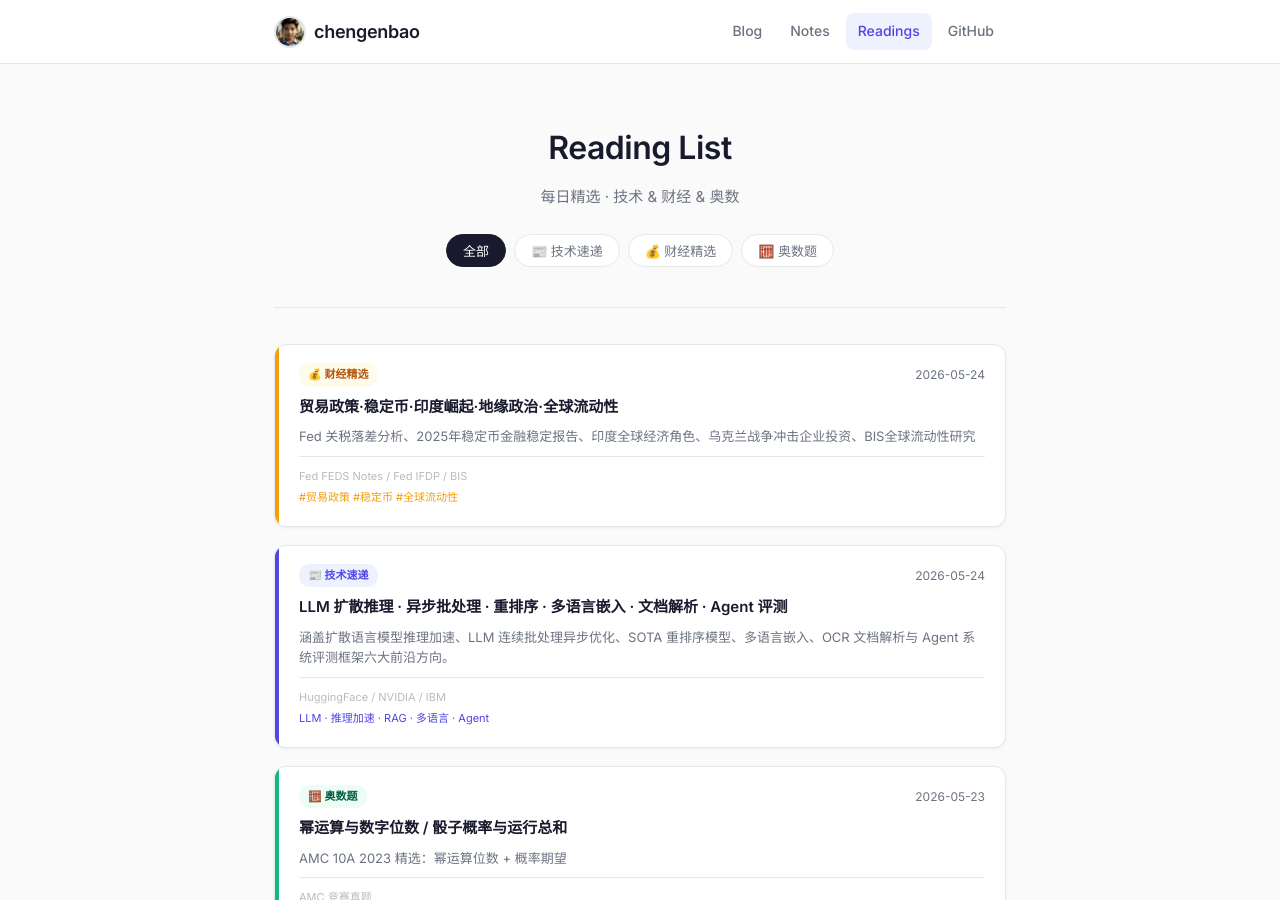
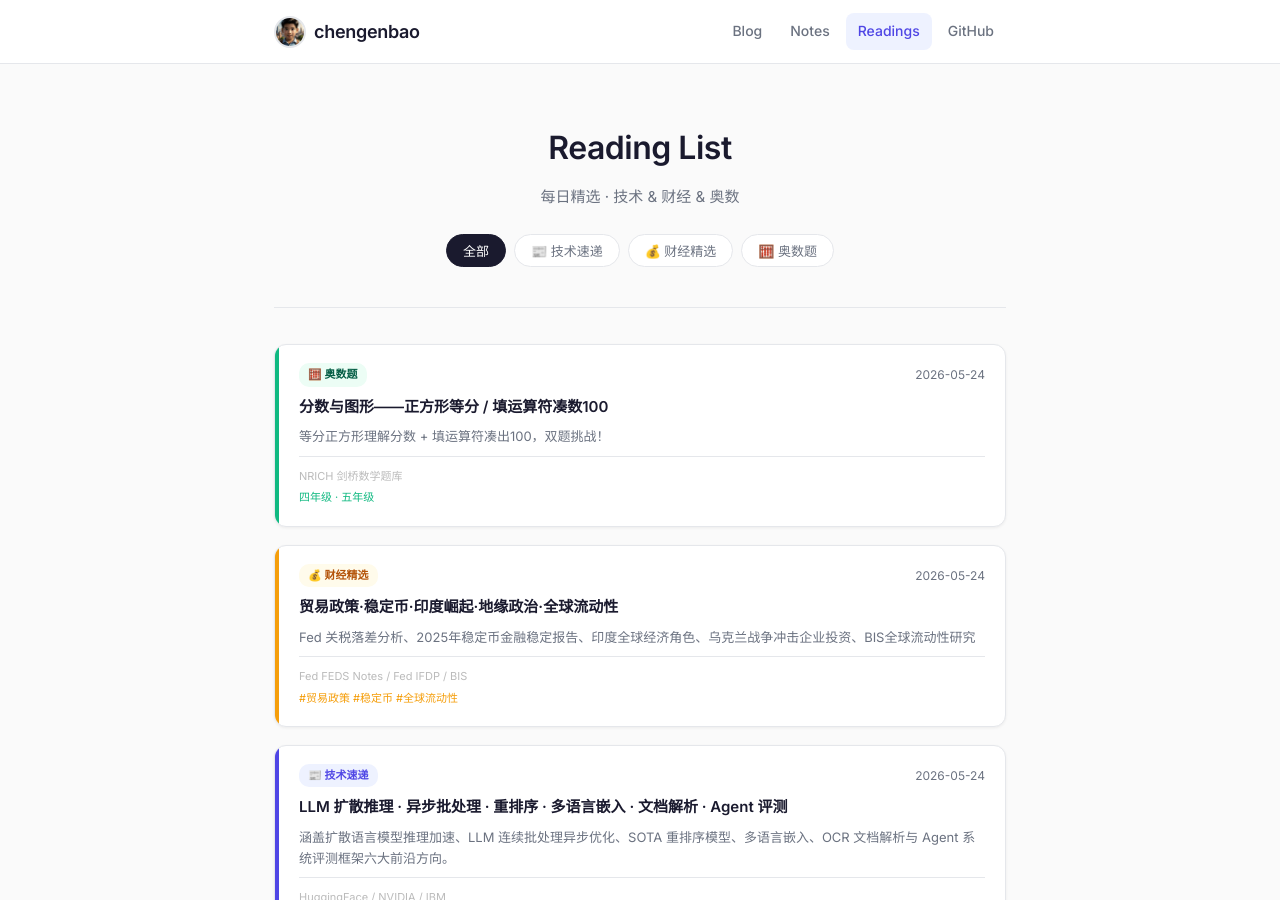
Before and after one commit to chengenbao/chengenbao.github.io, a Jekyll site: the page built from reading-list/index.md, in a window 1280 px wide and 900 px high. Built offline with Jekyll 4.4.1, drawn with Linux system fonts in a browser that asks for light colours.

Commit message:
add math card 2026-05-24

```diff
--- a/reading-list/index.md
+++ b/reading-list/index.md
@@ -18,6 +18,7 @@
   </div>
 
   <div class="rl-grid">
+<a class="rl-card math" href="/reading-list/2026-05-24-math/"><div class="rl-accent"></div><div class="rl-body"><div class="rl-top"><span class="rl-badge math">🧮 奥数题</span><time>2026-05-24</time></div><h2>分数与图形——正方形等分 / 填运算符凑数100</h2><p>等分正方形理解分数 + 填运算符凑出100，双题挑战！</p><div class="rl-meta"><span class="rl-source">NRICH 剑桥数学题库</span><span class="rl-tags">四年级 · 五年级</span></div></div></a>
 <a class="rl-card finance" href="/reading-list/2026-05-24-finance-daily/">
   <div class="rl-accent"></div>
   <div class="rl-body">
```
